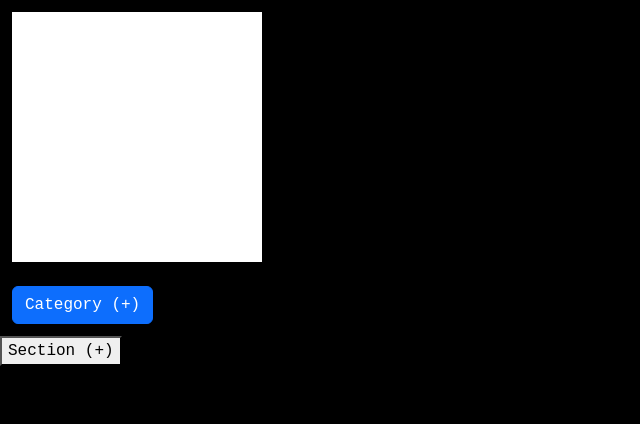
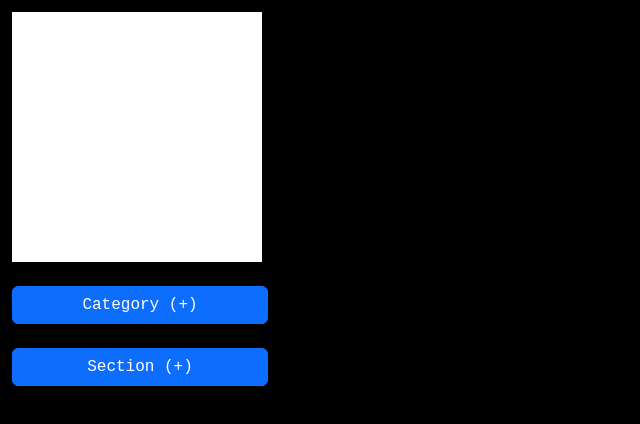
Before and after one commit to nlucis/paperless-chore-list, a website: page index.html in a window 1280 px wide. Shown: the whole page, without its empty margins (0-640 px from the left). Drawn offline with Linux system fonts and the light colour scheme; files whose address does not match are found by name; a web font is replaced by a local one.

Commit message:
set button width proportions

```diff
--- a/index.html
+++ b/index.html
@@ -28,7 +28,7 @@
     <section id="mainarea"></section>
     <section id="monthly"></section>
   </main>
-  <button>Section (+)</button>
+  <button id="new-sec" class="btn btn-primary">Section (+)</button>
   <footer></footer>
 
   <sript src="public/lib/bootstrap.min.js"></sript>
--- a/public/styles/global.css
+++ b/public/styles/global.css
@@ -7,8 +7,9 @@ body {
   padding: 0;
 }
 
-#new-cat {
+#new-cat, #new-sec {
   margin: 12px;
+  width: 20vw; /* n% ViewportWidth */
 }
 
 .category  {
```
